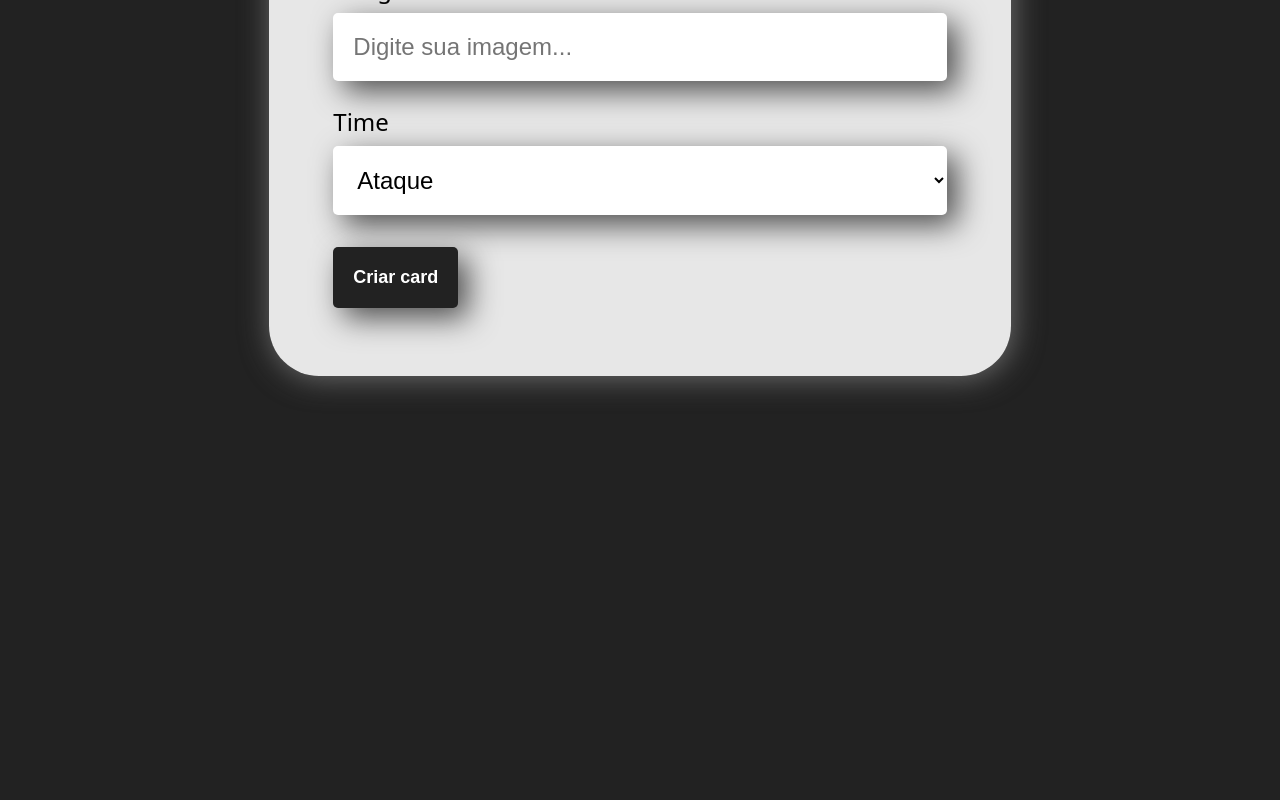
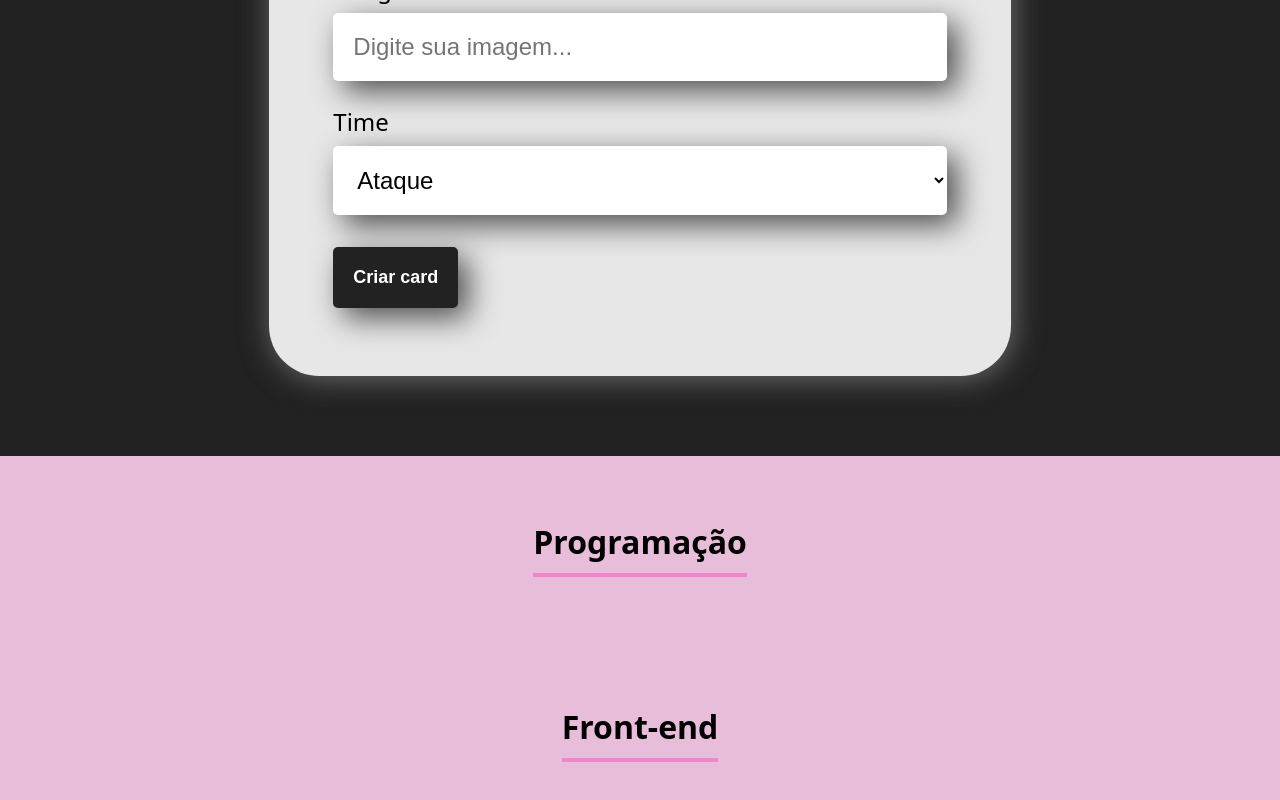
Before and after one commit to luispieta/ornograma, a React (Vite) app: page / in a window 1280 px wide. Shown: the part 759-1559 px from the top of the page. Before the commit the page ends 1215 px from the top, so only its background shows below. Built offline with nearby package versions, Linux system fonts and the light colour scheme.

Commit message:
Feat: Criação do componente Time

```diff
--- a/src/App.jsx
+++ b/src/App.jsx
@@ -1,6 +1,7 @@
 import { useState } from 'react'
 import Banner from './componentes/Banner/index.jsx'
 import Formulario from './componentes/Formulario/index.jsx'
+import Time from './componentes/Time/index.jsx'
 
 export default function App() {
 
@@ -15,6 +16,9 @@
     <div>
       <Banner/>
       <Formulario colaboradorCadastrado={colaborador => novoColaboradorCadastrado(colaborador)}/>
+      <Time nome="Programação"/>
+      <Time nome="Front-end"/>
+
     </div>
   )
 }
--- /dev/null
+++ b/src/componentes/Time/index.jsx
@@ -0,0 +1,9 @@
+import "./time.css"
+
+export default function Time(props) {
+    return(
+        <section className="time">
+            <h3>{props.nome}</h3>
+        </section>
+    )
+}
--- /dev/null
+++ b/src/componentes/Time/time.css
@@ -0,0 +1,12 @@
+.time{
+    text-align: center;
+    padding: 32px;
+    background-color: #e8bdd9;
+}
+
+.time h3{
+    font-size: 32px;
+    border-bottom: 4px solid #ee86cb;
+    display: inline-block;
+    padding-bottom: 10px;
+}
```
